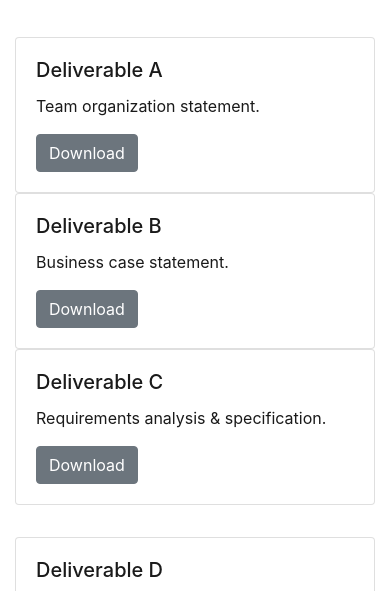
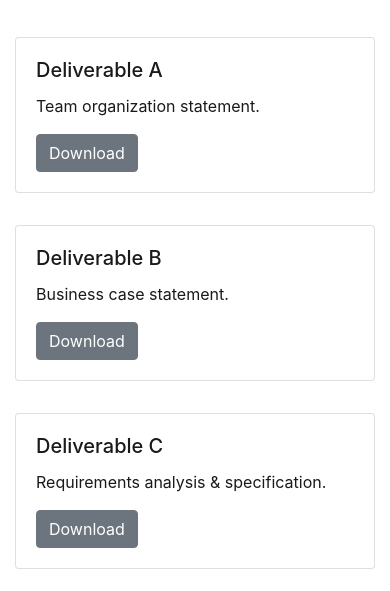
Before and after one commit to jpeart03/ect455-web, a plain HTML site: page index.html in a window 390 px wide. Shown: the part 490-1081 px from the top of the page. Drawn offline with nearby package versions, Linux system fonts and the light colour scheme.

Commit message:
Fix card styling md width

```diff
--- a/css/style.css
+++ b/css/style.css
@@ -71,3 +71,12 @@ nav.navbar .container .navbar-toggler {
 .row.margin--bottom {
     margin-bottom: 2em;
 }
+
+@media(max-width: 768px) {
+    .row.margin--bottom {
+        margin-bottom: 0;
+    }
+    .col-md-4 {
+        margin-bottom: 2em;
+    }
+}
```
